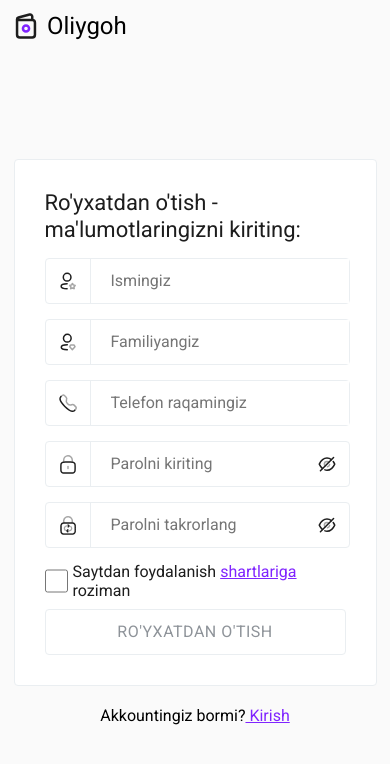
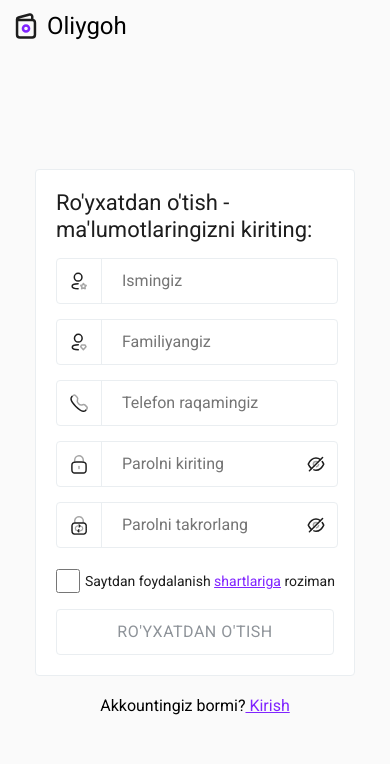
Before and after one commit to Sayyoraxon/oliygoh, a React (Create React App) app: page /signUp in a window 390 px wide. Shown: the top 764 px of the page. Built offline with nearby package versions, Linux system fonts and the light colour scheme; the HTML template or start-up script is replaced by a standard one.

Commit message:
second commit

```diff
--- a/src/components/style.css
+++ b/src/components/style.css
@@ -399,7 +399,12 @@ input.check {
   }
 
   .inputdiv input {
-    width: 24px
+    width: 24px;
+    height: 24px;
+  }
+
+  .useRules{
+    font-size: 14px;
   }
 
 
@@ -415,6 +420,19 @@ input.check {
     width: 100%
   }
 
+  .registration {
+    width: 320px;
+    padding: 20px
+  }
+
+  .input_div, .inputdiv {
+    width: 280px
+  }
+
+  .input_div input {
+    width: 170px;
+  }
+
   .fon {
     display: none;
     width: 0;
@@ -424,13 +442,25 @@ input.check {
     display: none;
   }
 
+  .div1{
+    top: 229px;
+  }
+
+  .div2{
+    top: 290px;
+  }
+
+  .div3{
+    top: 168px;
+  }
+
   .div1, .div2, .div3, .div4 {
     right: 10px;
     left: auto;
   }
 
   .shape {
-    right: 32px;
+    right: 22px;
     left: auto;
   }
 
```
Also changed, not shown: 1 other file (tests, documents, lock files or other folders).
